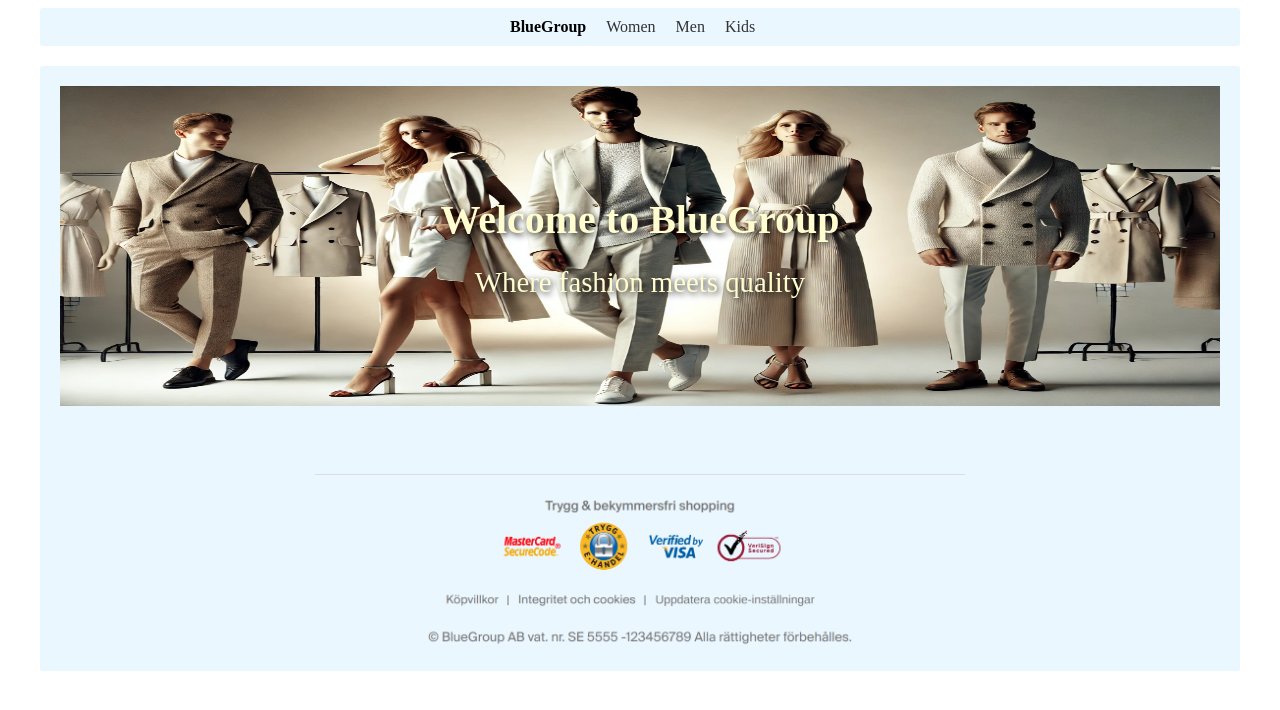
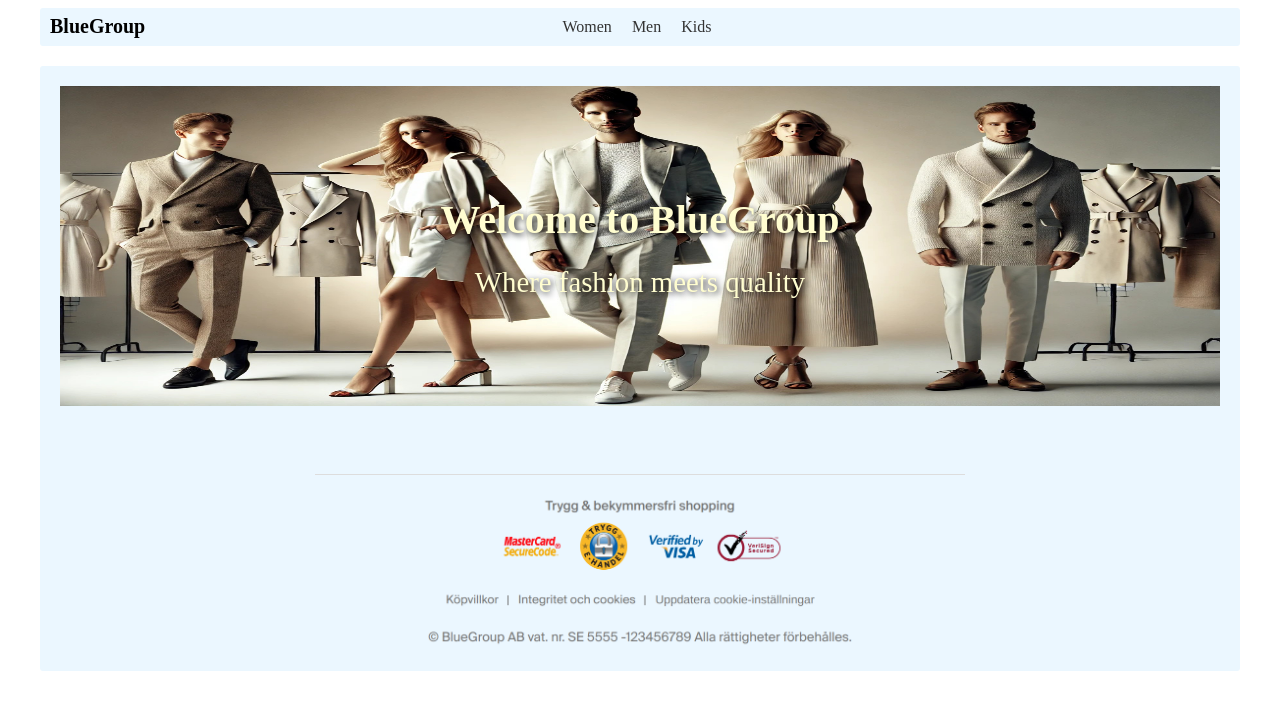
Before and after one commit to erikakerman/BlueGroup, a React (Vite) app: page / in a window 1280 px wide. Shown: the top 710 px of the page. Built offline with nearby package versions, Linux system fonts and the light colour scheme.

Commit message:
Updated navbar

```diff
--- a/src/Components/Nav.jsx
+++ b/src/Components/Nav.jsx
@@ -30,8 +30,10 @@ export default function Nav() {
     }
 
     return (
+        <>
+            <div onClick={toggleSubMenu} className='logo'><NavLink style={style} to="/">BlueGroup</NavLink></div>
+
             <div className="nav center">
-            <div onClick={toggleSubMenu} className='display_ib px10 color_bg'><NavLink style={style} to="/">BlueGroup</NavLink></div>
                 <div onClick={toggleSubMenu} className='display_ib px10 color_bg'><NavLink style={style} to="women">Women</NavLink></div>
                 <div onClick={toggleSubMenu} className='display_ib px10 color_bg'><NavLink style={style} to="men">Men</NavLink></div>
                 <div onClick={toggleSubMenu} className='display_ib px10 color_bg'><NavLink style={style} to="kids">Kids</NavLink></div>
@@ -39,5 +41,6 @@ export default function Nav() {
                 {isCategory == 'Women' && <SubMenu category='women' subMenues={subMenuesForWomen} />}
                 {isCategory == 'Kids' && <SubMenu category='kids' subMenues={subMenuesForKids} />}
             </div>
+        </>
     )
 }
--- a/src/css/main.css
+++ b/src/css/main.css
@@ -4,7 +4,7 @@
 }
 
 .nav {
-  width: 280px;
+  width: 175px;
 }
 
 .nav a {
@@ -81,3 +81,10 @@
   margin-bottom: 10px;
   background-color: #ddd;
 }
+
+.logo {
+  float: left;
+  padding: 7px 0 0 10px;
+  font-weight: 600;
+  font-size: 20px;
+}
```
Lines whose indentation alone changed are shown as unchanged.
